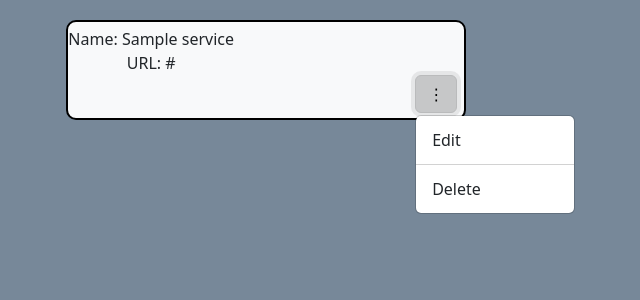
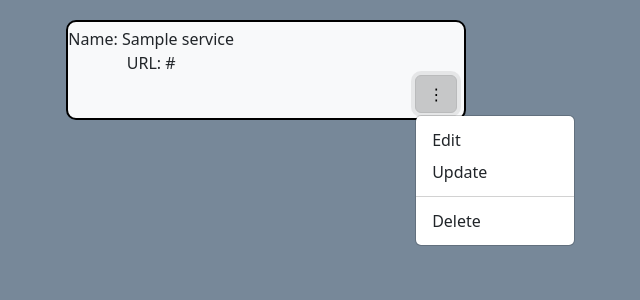
Before and after one commit to StefBuwalda/WebTech, a Flask app: page /dash/ in a window 1280 px wide, after a click that opens the changed part. Shown: the part 56-356 px from the top of the page, without its empty margins (159-799 px from the left). Run offline with Flask 3, Linux system fonts and the light colour scheme; a user stored in the database is signed in; tables that the repository leaves empty hold one stand-in row (values such as "Sample post").

Commit message:
123123123

```diff
--- a/application/dash/templates/dashboard.html
+++ b/application/dash/templates/dashboard.html
@@ -6,19 +6,28 @@
 <div class="grid-container">
     {% for service in services%}
     <div class="bg-light container-xxl">
-        <div class="row" onclick="location.href='{{service.url}}';" style="cursor: pointer;" >
+        <div class="row" onclick="location.href='{{service.url}}';" style="cursor: pointer;">
             Name: {{service["name"]}} <br>
             URL: {{service["url"]}}
         </div>
         <div class="dots dropdown">
-            <button class="btn btn-light" type="button" id="threeDotDropdown" data-bs-toggle="dropdown" aria-expanded="false">
+            <button class="btn btn-light" type="button" id="threeDotDropdown" data-bs-toggle="dropdown"
+                aria-expanded="false">
                 &#x22EE;
             </button>
             <ul class="dropdown-menu" aria-labelledby="threeDotDropdown">
-                <li><a class="dropdown-item">Edit</a></li>
-                <li><hr class="dropdown-divider"></li>
+                <li><a class="dropdown-item">Edit</a>
+                    <form action="{{ url_for('dash.edit_service', service_id=service.id) }}" method="POST"
+                        style="display:inline;">
+                        <button type="submit" class="dropdown-item">Update</button>
+                    </form>
+                </li>
                 <li>
-                    <form action="{{ url_for('dash.delete_item', service_id=service.id) }}" method="POST" style="display:inline;">
+                    <hr class="dropdown-divider">
+                </li>
+                <li>
+                    <form action="{{ url_for('dash.delete_item', service_id=service.id) }}" method="POST"
+                        style="display:inline;">
                         <button type="submit" class="dropdown-item">Delete</button>
                     </form>
                 </li>
--- a/application/dash/views.py
+++ b/application/dash/views.py
@@ -54,3 +54,13 @@ def service():
     return render_template(
         "add_service.html", form=service_form, active_page="service"
     )
+
+
+@dash_blueprint.route("/edit_service/<int:service_id>", methods=["POST"])
+@login_required
+def edit_service(service_id: int):
+    service = Service.query.get_or_404(service_id)
+    if current_user.id != service.user_id:
+        redirect(url_for("dash.index"))
+
+    return render_template("edit_service.html")
```
Also changed, not shown: application/dash/templates/edit_service.html (added, +9 -0 lines).
